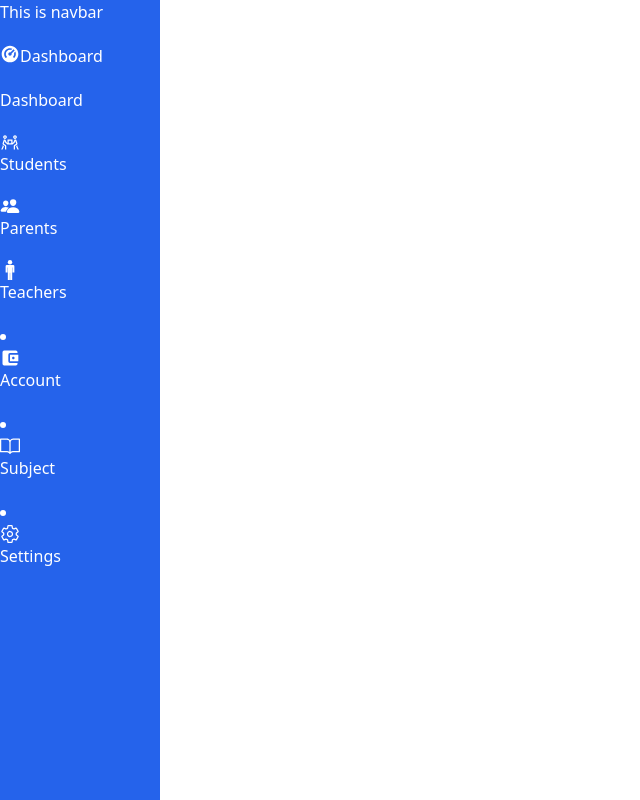
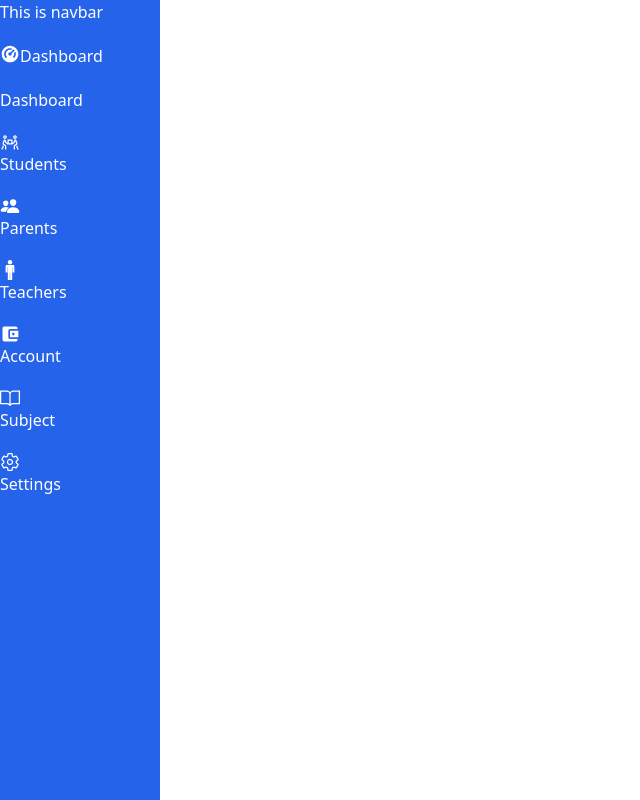
Before and after one commit to Farok-Hossain/sc-management-dashboard, a React (Vite) app: page / in a window 1280 px wide. Shown: the top 800 px of the page, without its empty margins (0-640 px from the left). Built offline with nearby package versions, Linux system fonts and the light colour scheme.

Commit message:
updated again

```diff
--- a/src/Pages/shared/Navbar.jsx
+++ b/src/Pages/shared/Navbar.jsx
@@ -27,18 +27,18 @@ const Navbar = () => {
           <IoManSharp className="text-xl" />
           Teachers
         </Link>
-        <li>
+        <Link>
           <MdAccountBalanceWallet className="text-xl" />
           Account
-        </li>
-        <li>
+        </Link>
+        <Link>
           <GoBook className="text-xl" />
           Subject
-        </li>
-        <li>
+        </Link>
+        <Link>
           <IoSettingsOutline className="text-xl" />
           Settings
-        </li>
+        </Link>
       </div>
     </div>
   );
```
